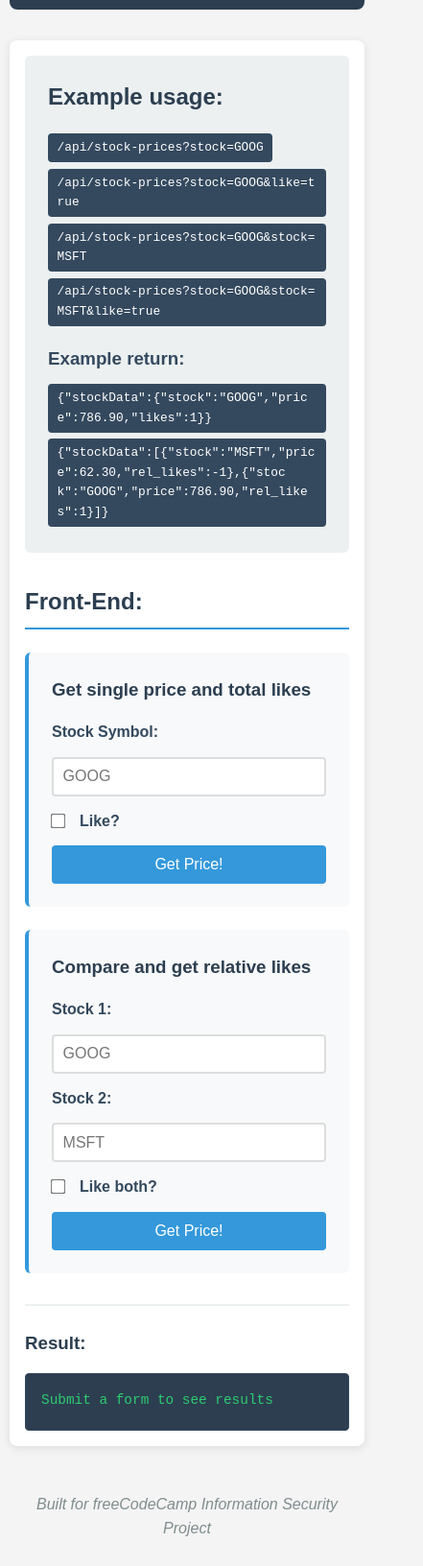
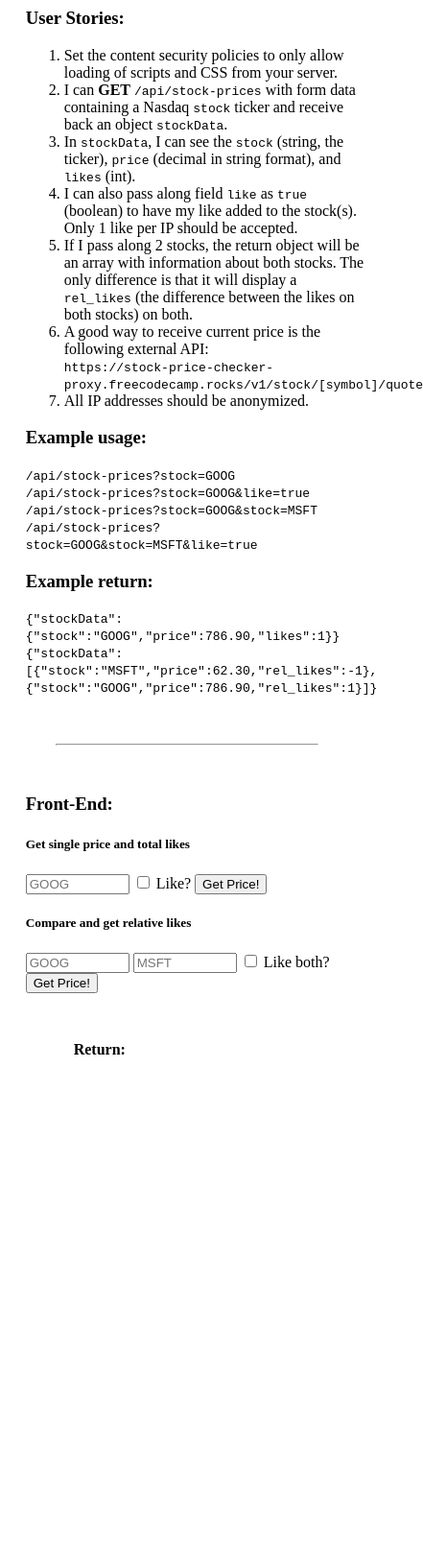
Before and after one commit to Dakesha24/Stock-Price-Checker, a website: page views/index.html in a window 390 px wide. Shown: the part 109-1741 px from the top of the page at 96% size, 441 px wide, since content can reach past the window. After the commit the page ends 1262 px from the top, so only its background shows below. Drawn offline with Linux system fonts and the light colour scheme.

Commit message:
dari awal

```diff
--- a/public/style.css
+++ b/public/style.css
@@ -1,230 +1,28 @@
-/* Reset and base styles */
-* {
-    margin: 0;
-    padding: 0;
-    box-sizing: border-box;
+#userstories {
+  margin-left: 5%;
+  margin-top: 5%;
 }
 
-body {
-    font-family: Arial, sans-serif;
-    line-height: 1.6;
-    color: #333;
-    background-color: #f4f4f4;
-    padding: 20px;
+.p-50 {
+  margin: 50px;
 }
 
-/* Header styles */
-header {
-    background-color: #2c3e50;
-    color: white;
-    text-align: center;
-    padding: 1rem;
-    border-radius: 8px;
-    margin-bottom: 2rem;
+#testui {
+  margin-left: 5%;
 }
 
-header h1 {
-    font-size: 2rem;
-    font-weight: bold;
+.text-align-left {
+  text-align: left;
 }
 
-/* Main content */
-main {
-    max-width: 1000px;
-    margin: 0 auto;
-    background-color: white;
-    padding: 2rem;
-    border-radius: 8px;
-    box-shadow: 0 2px 10px rgba(0,0,0,0.1);
+input[type='text'] {
+  width: 100px;
 }
 
-/* API info section */
-.api-info {
-    background-color: #ecf0f1;
-    padding: 1.5rem;
-    border-radius: 6px;
-    margin-bottom: 2rem;
+.m-50 {
+  margin: 50px;
 }
 
-.api-info h2 {
-    color: #2c3e50;
-    margin-bottom: 1rem;
+.mt-200 {
+  margin-top: 200px;
 }
-
-.api-info h3 {
-    color: #34495e;
-    margin: 1rem 0 0.5rem 0;
-}
-
-.api-info code {
-    background-color: #34495e;
-    color: white;
-    padding: 0.3rem 0.6rem;
-    border-radius: 4px;
-    font-family: 'Courier New', monospace;
-    font-size: 0.9rem;
-    display: inline-block;
-    margin: 0.2rem 0;
-    word-break: break-all;
-}
-
-/* Forms section */
-.forms h2 {
-    color: #2c3e50;
-    margin-bottom: 1.5rem;
-    border-bottom: 2px solid #3498db;
-    padding-bottom: 0.5rem;
-}
-
-.form-container {
-    background-color: #f8f9fa;
-    padding: 1.5rem;
-    border-radius: 6px;
-    margin-bottom: 1.5rem;
-    border-left: 4px solid #3498db;
-}
-
-.form-container h3 {
-    color: #2c3e50;
-    margin-bottom: 1rem;
-}
-
-/* Form styles */
-form {
-    display: flex;
-    flex-direction: column;
-    gap: 1rem;
-}
-
-label {
-    font-weight: bold;
-    color: #34495e;
-    display: flex;
-    align-items: center;
-    gap: 0.5rem;
-}
-
-input[type="text"] {
-    padding: 0.7rem;
-    border: 2px solid #ddd;
-    border-radius: 4px;
-    font-size: 1rem;
-    transition: border-color 0.3s ease;
-}
-
-input[type="text"]:focus {
-    outline: none;
-    border-color: #3498db;
-}
-
-input[type="checkbox"] {
-    transform: scale(1.2);
-    margin-right: 0.5rem;
-}
-
-button {
-    background-color: #3498db;
-    color: white;
-    padding: 0.8rem 1.5rem;
-    border: none;
-    border-radius: 4px;
-    font-size: 1rem;
-    cursor: pointer;
-    transition: background-color 0.3s ease;
-    align-self: flex-start;
-}
-
-button:hover {
-    background-color: #2980b9;
-}
-
-button:active {
-    transform: translateY(1px);
-}
-
-/* Results section */
-.results {
-    margin-top: 2rem;
-    padding-top: 1.5rem;
-    border-top: 2px solid #ecf0f1;
-}
-
-.results h3 {
-    color: #2c3e50;
-    margin-bottom: 1rem;
-}
-
-#jsonResult {
-    background-color: #2c3e50;
-    color: #2ecc71;
-    padding: 1rem;
-    border-radius: 4px;
-    font-family: 'Courier New', monospace;
-    font-size: 0.9rem;
-    white-space: pre-wrap;
-    word-wrap: break-word;
-    min-height: 60px;
-    border: 1px solid #34495e;
-}
-
-/* Footer */
-footer {
-    text-align: center;
-    margin-top: 2rem;
-    padding: 1rem;
-    color: #7f8c8d;
-    font-style: italic;
-}
-
-/* Responsive design */
-@media (max-width: 768px) {
-    body {
-        padding: 10px;
-    }
-
-    header h1 {
-        font-size: 1.5rem;
-    }
-
-    main {
-        padding: 1rem;
-    }
-
-    .api-info code {
-        font-size: 0.8rem;
-        word-break: break-all;
-    }
-
-    form {
-        gap: 0.8rem;
-    }
-
-    input[type="text"] {
-        padding: 0.6rem;
-    }
-
-    button {
-        padding: 0.7rem 1.2rem;
-        width: 100%;
-    }
-}
-
-/* Loading animation */
-.loading {
-    opacity: 0.6;
-    pointer-events: none;
-}
-
-.loading button {
-    background-color: #95a5a6;
-    cursor: not-allowed;
-}
-
-/* Success/Error states */
-.success {
-    color: #27ae60;
-}
-
-.error {
-    color: #e74c3c;
-}
--- a/views/index.html
+++ b/views/index.html
@@ -1,9 +1,12 @@
 <!DOCTYPE html>
-<html lang="en">
+<html>
   <head>
-    <meta charset="UTF-8">
-    <meta name="viewport" content="width=device-width, initial-scale=1.0">
-    <title>IS 5 - Nasdaq Stock Price Checker</title>
+    <title>Nasdaq Stock Price Checker</title>
+    <meta name="description" content="An app to check stock prices">
+    <link id="favicon" rel="icon" href="https://hyperdev.com/favicon-app.ico" type="image/x-icon">
+    <meta charset="utf-8">
+    <meta http-equiv="X-UA-Compatible" content="IE=edge">
+    <meta name="viewport" content="width=device-width, initial-scale=1">
     <link rel="stylesheet" href="/public/style.css">
   </head>
   <body>
@@ -11,63 +14,51 @@
       <h1>IS 5 - Nasdaq Stock Price Checker</h1>
     </header>
 
-    <main>
-        <section class="api-info">
-            <h2>Example usage:</h2>
+    <div id='userstories'>
+      <h3>User Stories:</h3>
+      <ol>
+        <li>Set the content security policies to only allow loading of scripts and CSS from your server.</li>
+        <li>I can <b>GET</b> <code>/api/stock-prices</code> with form data containing a Nasdaq <code>stock</code> ticker and receive back an object <code>stockData</code>.</li>
+        <li>In <code>stockData</code>, I can see the <code>stock</code> (string, the ticker), <code>price</code> (decimal in string format), and <code>likes</code> (int).</li>
+        <li>I can also pass along field <code>like</code> as <code>true</code> (boolean) to have my like added to the stock(s). Only 1 like per IP should be accepted.</li>
+        <li>If I pass along 2 stocks, the return object will be an array with information about both stocks. The only difference is that it will display a <code>rel_likes</code> (the difference between the likes on both stocks) on both.</li>
+        <li>A good way to receive current price is the following external API:<br><code>https://stock-price-checker-proxy.freecodecamp.rocks/v1/stock/[symbol]/quote</code></li>
+        <li>All IP addresses should be anonymized.</li>
+      </ol>
+
+      <h3>Example usage:</h3>
       <code>/api/stock-prices?stock=GOOG</code><br>
       <code>/api/stock-prices?stock=GOOG&like=true</code><br>
       <code>/api/stock-prices?stock=GOOG&stock=MSFT</code><br>
-            <code>/api/stock-prices?stock=GOOG&stock=MSFT&like=true</code>
+      <code>/api/stock-prices?stock=GOOG&stock=MSFT&like=true</code><br>
 
       <h3>Example return:</h3>
       <code>{"stockData":{"stock":"GOOG","price":786.90,"likes":1}}</code><br>
       <code>{"stockData":[{"stock":"MSFT","price":62.30,"rel_likes":-1},{"stock":"GOOG","price":786.90,"rel_likes":1}]}</code>
-        </section>
+    </div>
 
-        <section class="forms">
-            <h2>Front-End:</h2>
+    <hr style='margin: 50px'>
 
-            <div class="form-container">
-                <h3>Get single price and total likes</h3>
-                <form id="testForm2">
-                    <label for="stock1">Stock Symbol:</label>
-                    <input type="text" id="stock1" name="stock" placeholder="GOOG" required>
-
-                    <label for="like1">
-                        <input type="checkbox" id="like1" name="like"> Like?
-                    </label>
-
+    <div id='testui'>
+      <h3>Front-End:</h3>
+      <form id="testForm2" class="border">
+        <h5>Get single price and total likes</h5>
+        <input type="text" placeholder="GOOG">
+        <input type="checkbox"> Like?
         <button type="submit">Get Price!</button>
       </form>
-            </div>
-
-            <div class="form-container">
-                <h3>Compare and get relative likes</h3>
-                <form id="testForm">
-                    <label for="stock2">Stock 1:</label>
-                    <input type="text" id="stock2" name="stock1" placeholder="GOOG" required>
-
-                    <label for="stock3">Stock 2:</label>
-                    <input type="text" id="stock3" name="stock2" placeholder="MSFT" required>
-
-                    <label for="like2">
-                        <input type="checkbox" id="like2" name="like"> Like both?
-                    </label>
-
+      <form id="testForm" class="border">
+        <h5>Compare and get relative likes</h5>
+        <input type="text" placeholder="GOOG">
+        <input type="text" placeholder="MSFT">
+        <input type="checkbox"> Like both?
         <button type="submit">Get Price!</button>
       </form>
+      <div class='p-50'>
+        <h4>Return:</h4>
+        <pre id='jsonResult'></pre>
       </div>
-        </section>
-
-        <section class="results">
-            <h3>Result:</h3>
-            <pre id="jsonResult">Submit a form to see results</pre>
-        </section>
-    </main>
-
-    <footer>
-        <p>Built for freeCodeCamp Information Security Project</p>
-    </footer>
+    </div>
 
     <script src="/public/script.js"></script>
   </body>
```
Also changed, not shown: package.json (+5 -2 lines), routes/api.js (+76 -134 lines), server.js (+26 -28 lines), test-runner.js (+10 -10 lines), tests/2_functional-tests.js (+51 -54 lines), public/script.js (line endings or trailing spaces), 2 other files. Lines whose indentation alone changed are shown as unchanged.
